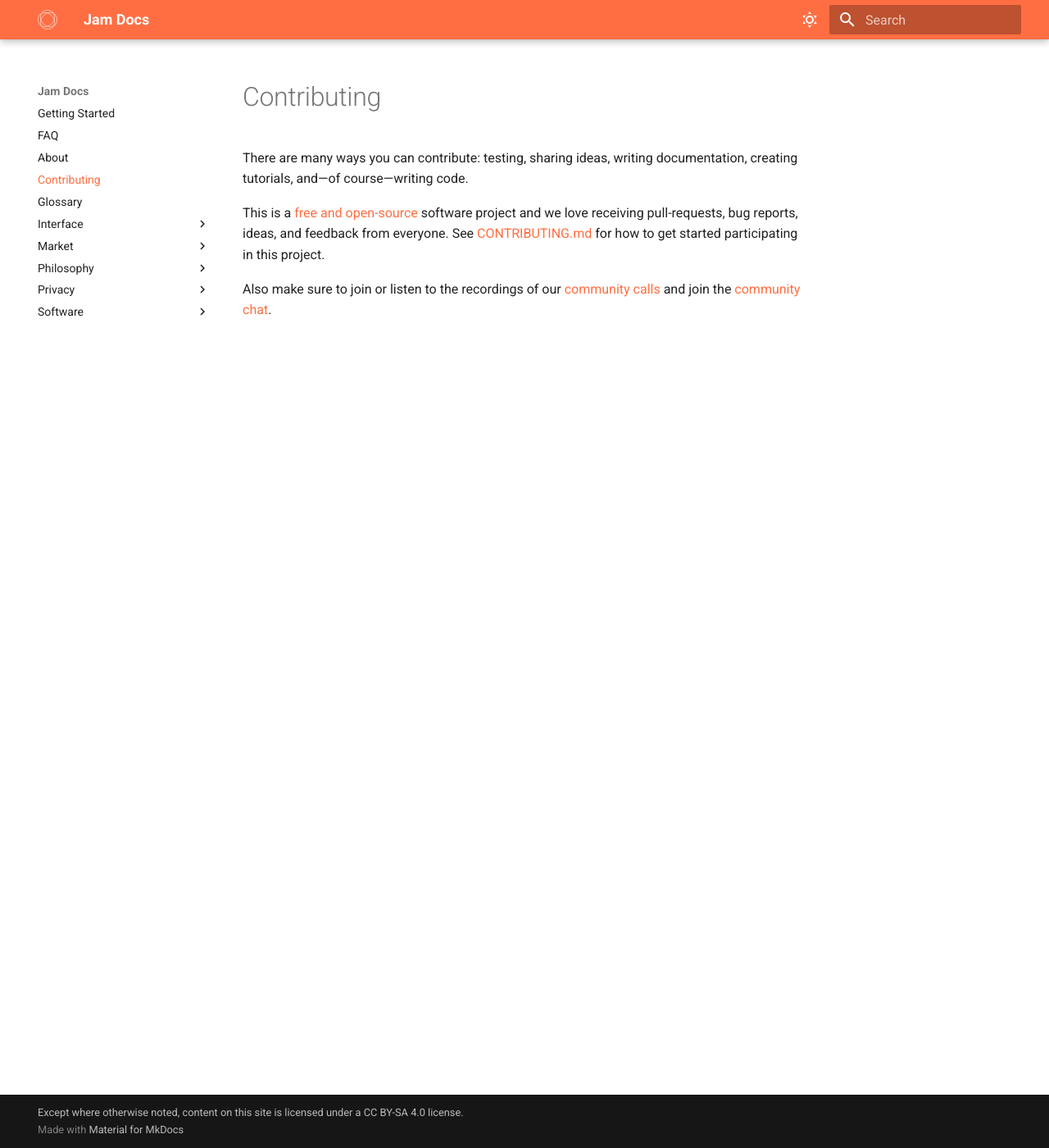
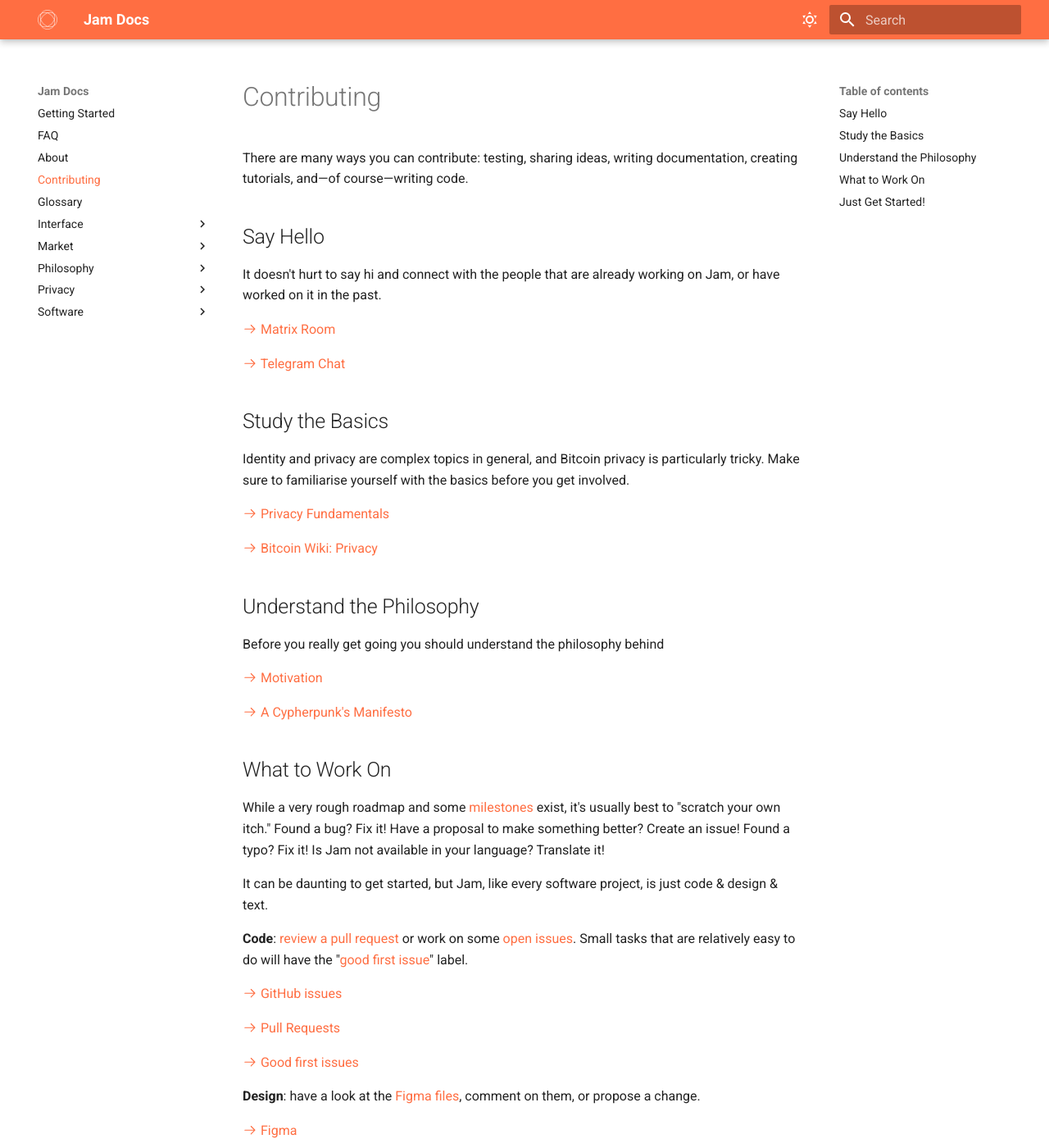
Before and after one commit to joinmarket-webui/jamdocs, an MkDocs documentation site: the page built from docs/contribute.md, in a window 1280 px wide and 1400 px high. Shown: the whole window at 82% size. Built offline with MkDocs 1.6.1 and Material for MkDocs 9.7.7, drawn with Linux system fonts in a browser that asks for light colours; some of the changed text lies outside the part shown.

Commit message:
docs(contribute): add structure, text, and links

```diff
--- a/docs/contribute.md
+++ b/docs/contribute.md
@@ -3,12 +3,99 @@
 There are many ways you can contribute: testing, sharing ideas, writing
 documentation, creating tutorials, and—of course—writing code.
 
+
+## Say Hello
+
+It doesn't hurt to say hi and connect with the people that are already working
+on Jam, or have worked on it in the past.
+
+[:octicons-arrow-right-24: Matrix Room][matrix]
+
+[:octicons-arrow-right-24: Telegram Chat][telegram]
+
+[telegram]: https://t.me/JoinMarketWebUI
+[matrix]: TODO
+
+## Study the Basics
+
+Identity and privacy are complex topics in general, and Bitcoin privacy is
+particularly tricky. Make sure to familiarise yourself with the basics before
+you get involved.
+
+[:octicons-arrow-right-24: Privacy Fundamentals][fundamentals]
+
+[:octicons-arrow-right-24: Bitcoin Wiki: Privacy][wiki]
+
+
+[fundamentals]: privacy/01-fundamentals.md
+[wiki]: https://en.bitcoin.it/Privacy
+
+## Understand the Philosophy
+
+Before you really get going you should understand the philosophy behind
+
+[:octicons-arrow-right-24: Motivation][motivation]
+
+[:octicons-arrow-right-24: A Cypherpunk's Manifesto][fundamentals]
+
+[motivation]: philosophy/00-motivation.md
+[manifesto]: https://nakamotoinstitute.org/static/docs/cypherpunk-manifesto.txt
+
+
+## What to Work On
+
+While a very rough roadmap and some [milestones][milestones] exist, it's usually
+best to "scratch your own itch." Found a bug? Fix it! Have a proposal to make
+something better? Create an issue! Found a typo? Fix it! Is Jam not available in
+your language? Translate it!
+
+It can be daunting to get started, but Jam, like every software project, is just
+code & design & text.
+
+**Code**: [review a pull request][pulls] or work on some [open issues][issues].
+Small tasks that are relatively easy to do will have the
+"[good first issue][good-first-issue]" label.
+
+[:octicons-arrow-right-24: GitHub issues][issues]
+
+[:octicons-arrow-right-24: Pull Requests][pulls]
+
+[:octicons-arrow-right-24: Good first issues][good-first-issue]
+
+**Design**: have a look at the [Figma files][figma], comment on them, or propose
+a change.
+
+[:octicons-arrow-right-24: Figma][figma]
+
+**Text**: if you're good with words and copy editing, or if you want to help to
+translate Jam into multiple languages, [join the translation team][translations].
+
+
+[:octicons-arrow-right-24: Translations][translations]
+
+
+[milestones]: https://github.com/joinmarket-webui/joinmarket-webui/milestones
+
+[issues]: https://github.com/joinmarket-webui/joinmarket-webui/issues
+[pulls]: https://github.com/joinmarket-webui/joinmarket-webui/pulls
+[good-first-issue]: https://github.com/joinmarket-webui/joinmarket-webui/issues?q=is%3Aissue+is%3Aopen+label%3A%22good+first+issue%22
+[translations]: TODO
+[figma]: https://www.figma.com/file/kfejZJFlwBywvLEnPEmJo1/JoinMarket-UI?node-id=2850%3A67638
+
+
+## Just Get Started!
+
+Since all development happens out in the open and there are no gatekeepers,
+getting involved is as easy as showing up.
+
+Feel free to [create an issue][issues], review or open up a
+[pull-request][pulls], or join one of the [community calls][calls].
+
 This is a [free and open-source](/software/license) software project and we love
-receiving pull-requests, bug reports, ideas, and feedback from everyone. See
-[CONTRIBUTING.md][contrib] for how to get started participating in this project.
+receiving pull-requests, bug reports, ideas, and feedback from everyone. See the
+[CONTRIBUTING.md][contrib] file on GitHub for more details on how to get started
+participating in this project.
 
-Also make sure to join or listen to the recordings of our [community
-calls][calls] and join the [community chat][telegram].
 
 [contrib]: https://github.com/joinmarket-webui/joinmarket-webui/blob/master/CONTRIBUTING.md
 [calls]: https://github.com/joinmarket-webui/joinmarket-webui/wiki/community-calls
```
